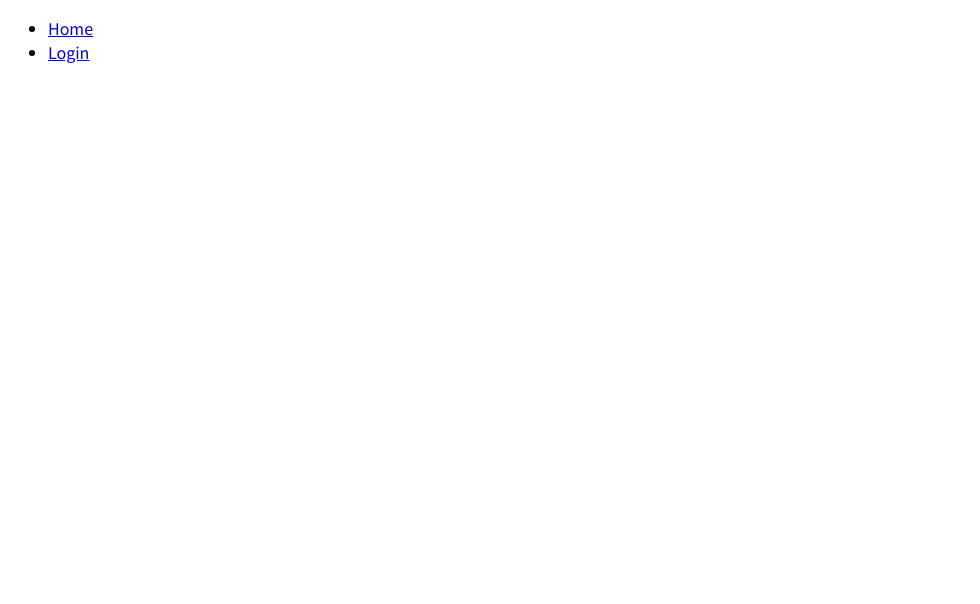
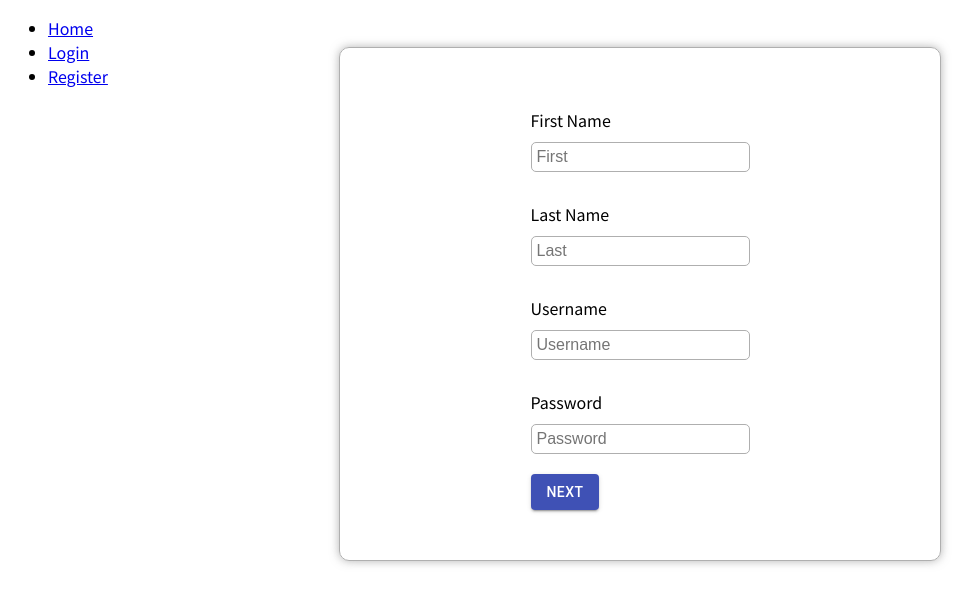
Before and after one commit to Oreotastic/YourSpace, a React app: page /signup in a window 1280 px wide. Shown: the top 604 px of the page, without its empty margins (0-980 px from the left). Built offline with nearby package versions, Linux system fonts and the light colour scheme; the HTML template or start-up script is replaced by a standard one.

Commit message:
returns true when entering correct credentials, can also create a new profile

```diff
--- a/assets/login.css
+++ b/assets/login.css
@@ -1,5 +1,5 @@
 
-.login {
+.forms-container {
   height: 50vh;
   display: -webkit-box;
   display: -moz-box;
@@ -10,26 +10,27 @@
   align-items: center;
 }
 
-.login-container {
-  width: 30vw;
-  min-width: 250px;
+.forms {
+  width: 70vw;
+  min-width: 400px;
+  max-width: 600px;
   border: 1px solid rgb(175, 175, 175);
   border-radius: 10px;
   box-shadow: 0px 0px 10px rgba(144, 144, 144, 0.685);
 }
 
-.login-container > form {
+.forms > form {
   display: flex;
   align-items: auto;
   justify-items: auto;
 }
 
-.form-container {
-  margin: 40px auto;
+.form > a > button {
+  margin: 10px;
 }
 
-.form-container > button {
-  margin: 10px;
+.form {
+  margin: 40px auto;
 }
 
 .credentials-container {
--- a/database/methods/users.js
+++ b/database/methods/users.js
@@ -17,8 +17,8 @@ module.exports = {
     return response.rows[0]
   },
   createUser: async(user, hash) => {
-    const sql = `INSERT INTO users(username, facebookID, googleID, name, hash, role) VALUES ($1, $2, $3, $4, $5, $6) returning *`
-    const response = await client.query(sql, [user.username, user.googleID, user.facebookID, user.name, hash, user.role])
+    const sql = `INSERT INTO users(username, facebookID, googleID, firstName, lastName, hash) VALUES ($1, $2, $3, $4, $5, $6) returning *`
+    const response = await client.query(sql, [user.username, user.googleID, user.facebookID, user.firstName, user.lastName, hash])
     return response.rows[0]
   }
 }
--- a/src/App.js
+++ b/src/App.js
@@ -7,9 +7,16 @@ import {
 } from 'react-router-dom'
 
 import Home from './Components/Home'
-import Login from './Components/Login'
+import Login from './Components/Forms/Login'
+import Signup from './Components/Forms/Signup'
+import ProfilePic from './Components/Forms/ProfilePic'
 
 const App = () => {
+
+  const [first, setFirst] = useState('')
+  const [last, setLast] = useState('')
+  const [username, setUsername] = useState('')
+  const [password, setPassword] = useState('')
 
   return(
     <div className="app">
@@ -23,6 +30,9 @@ const App = () => {
               <li>
                 <Link to="/login">Login</Link>
               </li>
+              <li>
+                <Link to="/signup">Register</Link>
+              </li>
             </ul>
           </nav>
         </div>
@@ -31,7 +41,13 @@ const App = () => {
             <Home />
           </Route>
           <Route exact path="/login">
-            <Login />
+            <Login username={username} setUsername={setUsername} password={password} setPassword={setPassword}/>
+          </Route>
+          <Route exact path="/signup">
+            <Signup username={username} setUsername={setUsername} password={password} setPassword={setPassword} first={first} setFirst={setFirst} last={last} setLast={setLast} />
+          </Route>
+          <Route exact path="/signup-profile">
+            <ProfilePic username={username} setUsername={setUsername} password={password} setPassword={setPassword} first={first} setFirst={setFirst} last={last} setLast={setLast} />
           </Route>
         </Switch>
       </Router>
--- a/src/Components/Login.js
+++ b/src/Components/Forms/Login.js
@@ -1,11 +1,8 @@
 import React, { useState, useEffect } from 'react'
-import {Button} from '@material-ui/core'
+import { Button } from '@material-ui/core'
 import axios from 'axios'
 
-const Login = () => {
-
-  const [username, setUsername] = useState('')
-  const [password, setPassword] = useState('')
+const Login = ({ username, setUsername, password, setPassword }) => {
 
   const onSubmit = (el) => {
     el.preventDefault()
@@ -14,10 +11,10 @@ const Login = () => {
   }
 
   return(
-    <div className="login">
-      <div className="login-container">
+    <div className="forms-container">
+      <div className="forms">
         <form onSubmit={onSubmit}>
-          <div className="form-container">
+          <div className="form">
             <div className="credentials-container">
               <div className="credential">
                 <p>Username</p>
@@ -28,7 +25,7 @@ const Login = () => {
                 <input type="password" value={password} placeholder="password" onChange={(el) => setPassword(el.target.value)}/>
               </div>
             </div>
-            <Button type="submit" color="primary" variant="contained">Submit</Button>
+            <Button type="submit" color="primary" variant="contained">Sign In</Button>
           </div>
         </form>
       </div>
--- /dev/null
+++ b/src/Components/Forms/ProfilePic.js
@@ -0,0 +1,39 @@
+import React, { useState } from 'react'
+import { Button } from '@material-ui/core'
+
+const ProfilePic = ({ first, setFirst, last, setLast, username, setUsername, password, setPassword }) => {
+
+  const [profilePic, setProfilePic] = useState('')
+
+  const onSubmit = async(el) => {
+    el.preventDefault()
+    const user = {
+      firstName: first,
+      lastName: last,
+      username: username,
+      password: password,
+      profilePic: profilePic
+    }
+    const token = (await axios.post('/route/signup', user)).data
+    console.log(token)
+  }
+  return (
+    <div className="forms-container">
+      <div className="forms">
+        <form onSubmit={onSubmit}>
+          <div className="form">
+            <div className="credentials-container">
+              <div className="credential">
+                <p>Profile Pic</p>
+                <input type="file" accept="image/*" name="profile pic"/>
+              </div>
+            </div>
+            <Button type="submit" color="primary" variant="contained">Register</Button>
+          </div>
+        </form>
+      </div>
+    </div>
+  )
+}
+
+export default ProfilePic
--- /dev/null
+++ b/src/Components/Forms/Signup.js
@@ -0,0 +1,41 @@
+import React, { useState, useEffect } from 'react'
+import { Link } from 'react-router-dom'
+import { Button } from '@material-ui/core'
+import axios from 'axios'
+
+const Signup = ({ first, setFirst, last, setLast, username, setUsername, password, setPassword }) => {
+
+  return (
+    <div className="forms-container">
+      <div className="forms">
+        <form>
+          <div className="form">
+            <div className="credentials-container">
+              <div className="credential">
+                <p>First Name</p>
+                <input type="text" value={first} placeholder="First" onChange={(el) => setFirst(el.target.value)}/>
+              </div>
+              <div className="credential">
+                <p>Last Name</p>
+                <input type="text" value={last} placeholder="Last" onChange={(el) => setLast(el.target.value)}/>
+              </div>
+              <div className="credential">
+                <p>Username</p>
+                <input type="text" value={username} placeholder="Username" onChange={(el) => setUsername(el.target.value)}/>
+              </div>
+              <div className="credential">
+                <p>Password</p>
+                <input type="password" value={password} placeholder="Password" onChange={(el) => setPassword(el.target.value)}/>
+              </div>
+            </div>
+            <Link to="/signup-profile">
+              <Button type="button" color="primary" variant="contained">Next</Button>
+            </Link>
+          </div>
+        </form>
+      </div>
+    </div>
+  )
+}
+
+export default Signup
```
Also changed, not shown: database/db.js (+5 -3 lines), database/methods/login.js (+14 -15 lines), package.json (+7 -0 lines), server.js (+11 -1 lines), src/Components/Signup.js (deleted, +0 -7 lines), 1 other file (tests, documents, lock files or other folders).
